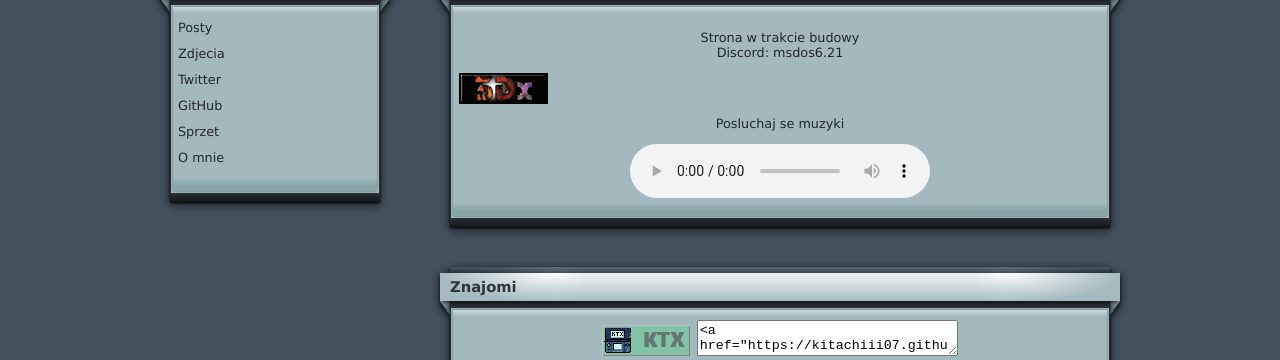
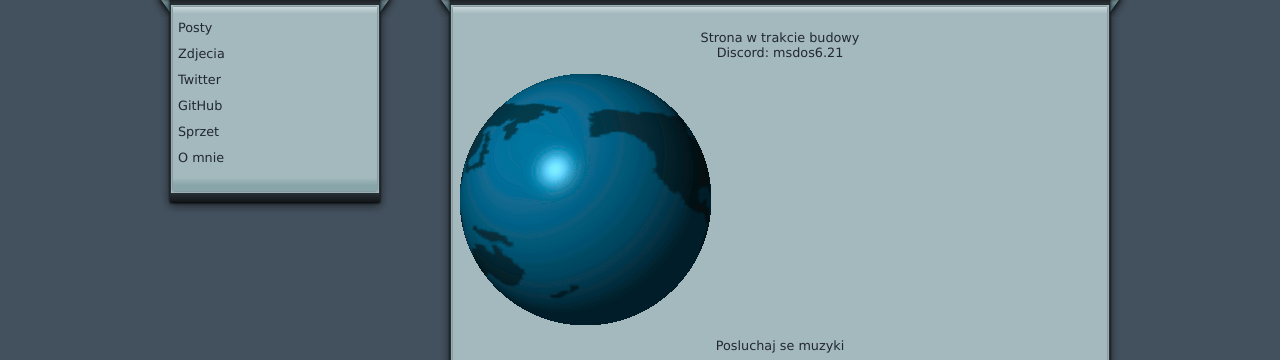
Before and after one commit to kitachiii07/kitachiii07.github.io, a plain HTML site: page index.html in a window 1280 px wide. Shown: the part 409-769 px from the top of the page. Drawn offline with Linux system fonts and the light colour scheme.

Commit message:
Update index.html

```diff
--- a/index.html
+++ b/index.html
@@ -120,7 +120,7 @@
 			<div class="cnt-filler">
 				<div class="cnt-info">
 					<p style="text-align: center;">Strona w trakcie budowy<br>Discord: msdos6.21</p>
-					<img src="gif/3dxbutton.gif" alt="g">
+					<img style="text-align: center;" src="gif/ziemia.gif" alt="g">
 					<p style="text-align: center;">Posluchaj se muzyki</p>
 					<audio controls src="music/background.mp3" style="margin:0 auto; display:block;"></audio>
 				</div>
```
